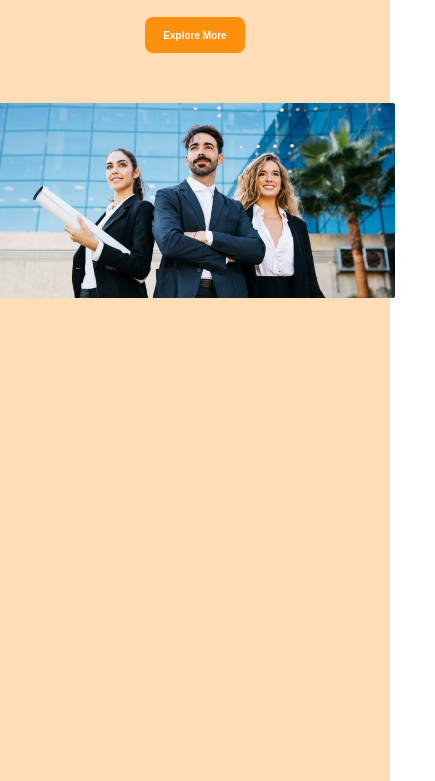
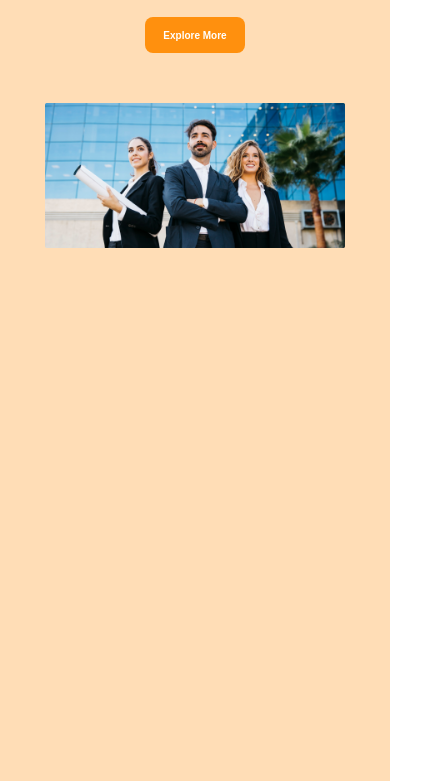
Before and after one commit to syedshafinahmed/G3-Architects, a plain HTML site: page index.html in a window 390 px wide. Shown: the part 422-1203 px from the top of the page, 435 px wide, since content can reach past the window. Drawn offline with nearby package versions, Linux system fonts and the light colour scheme.

Commit message:
made header file responsive

```diff
--- a/style.css
+++ b/style.css
@@ -86,7 +86,7 @@
     background-color: rgba(255, 144, 14, 0.3)
 }
 
-@media screen and (max-width:576px) {
+@media screen and (max-width: 992px) {
     .topleft {
         font-size: 30px;
     }
@@ -111,7 +111,7 @@
     .tstwo {
         font-size: 12px;
         text-align: center;
-        margin: 10px 0px 20px 0px;
+        margin: 10px 20px 20px 20px;
     }
 
     .tsbtn {
@@ -128,8 +128,8 @@
     }
 
     .tsimg {
-        width: 400px;
-        height: 195px;
+        width: 300px;
+        height: 145px;
         display: flex;
         align-items: center;
         justify-content: center;
@@ -141,4 +141,13 @@
         align-items: center;
         justify-content: center;
     }
+    .header{
+        margin: 0;
+        padding: 0;
+        overflow-y: hidden;
+        display: flex;
+        flex-direction: column;
+        justify-content: center;
+        align-items: center;
+    }
 }
```
